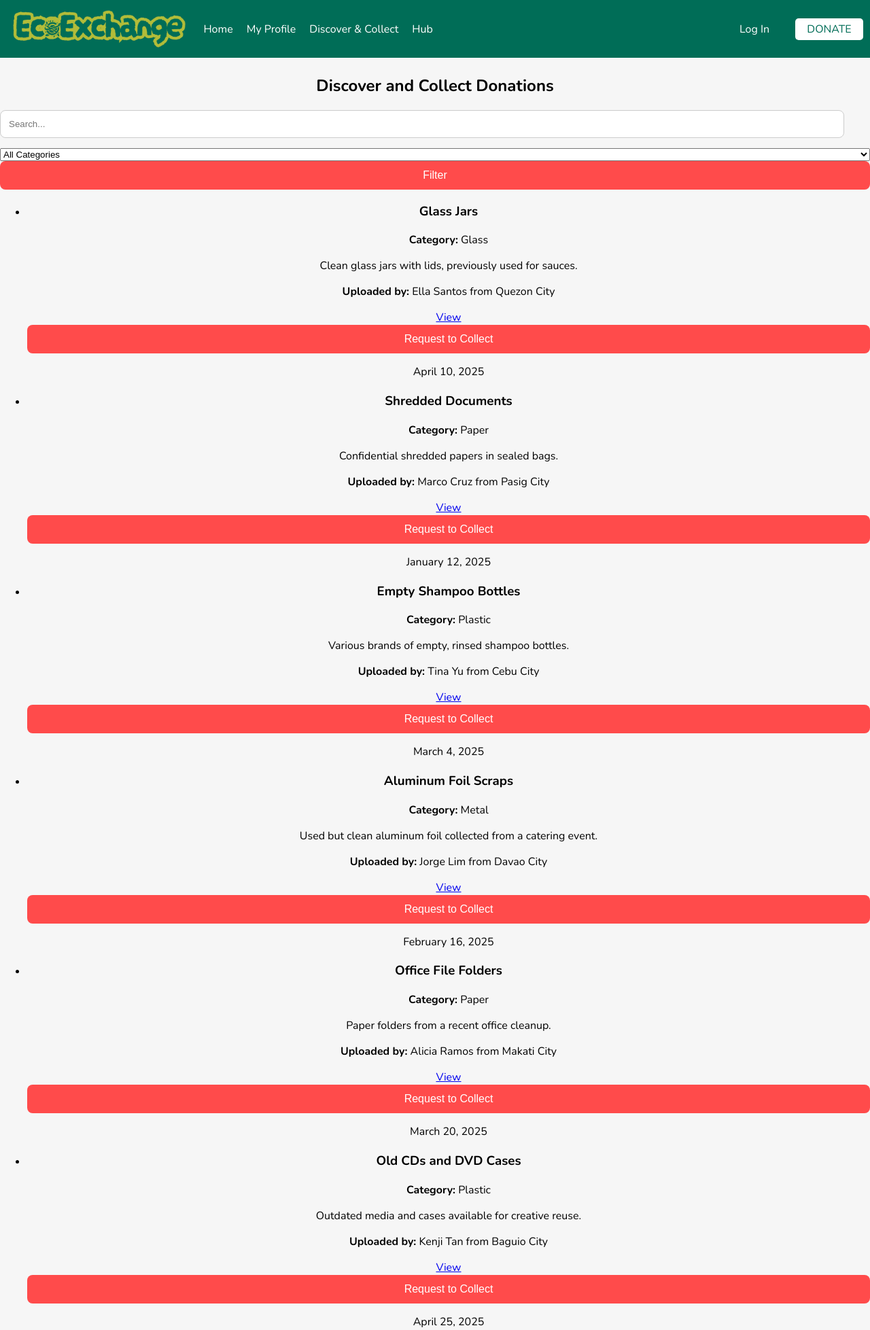
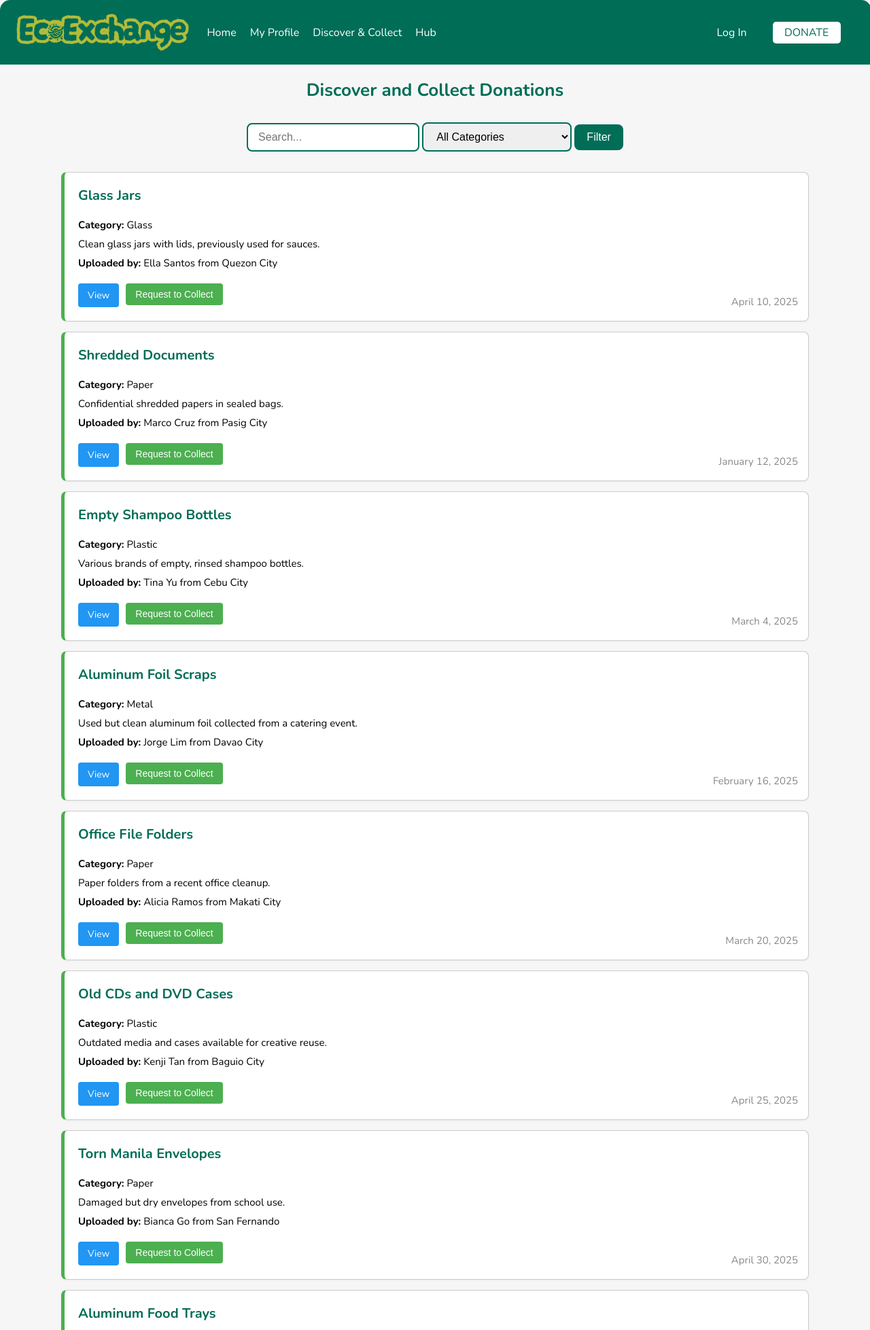
Before and after one commit to reneedlstrns/ecoex, a Flask app: page /discover in a window 1280 px wide. Shown: the top 1957 px of the page at 68% size. Run offline with Flask 3, Linux system fonts and the light colour scheme.

Commit message:
Ivy Commit
Added my code: connections, impact, discover. Debug and added my CSS.

```diff
--- a/static/styles.css
+++ b/static/styles.css
@@ -5,7 +5,7 @@ body {
     padding: 0;
     text-align: center;
     padding-bottom: 0px;
-    padding-top: 90px;
+    padding-top: 95px;
     overflow-x: hidden;
     height: 100%;
     min-height: 100vh;
@@ -20,13 +20,15 @@ header {
     display: flex;
     align-items: center;
     justify-content: space-between;
-    width: 100%;
-    padding: 15px;
+    width: 97%;
+    padding: 20px;
     position: fixed;
     top: 0;
     left: 0;
     z-index: 100;
     background-color: #006d57;
+    border-top-left-radius: 15px;
+    border-top-right-radius: 15px;
     overflow: hidden;
 }
 
@@ -272,16 +274,15 @@ footer {
 
 
 .content-container {
-    width: 260px;
-    display: flex;
-    flex-direction: column;
-    justify-content: center;
-    align-items: center;
-    text-align: center;
+    width: 100%;
+    max-width: 1200px; /* Optional: cap the width for readability */
+    margin-left: 200px; /* So it doesn’t overlap with the sidebar */
     padding: 40px;
     border-radius: 10px;
     height: fit-content;
-    margin-left: 20px;
+    display: flex;
+    flex-direction: column;
+    align-items: stretch;
 }
 
 
@@ -293,7 +294,7 @@ footer {
     display: block;
 }
 
-/* Modal Overlay */
+/* Donation form */
 .modal {
     display: none; /* Hidden by default */
     position: fixed;
@@ -303,75 +304,301 @@ footer {
     width: 100%;
     height: 100%;
     background-color: rgba(0, 0, 0, 0.5);
-    opacity: 0; /* Initially invisible */
-    transition: opacity 0.4s ease-in-out; /* Smooth fade-in effect */
-    overflow-y: auto;
 }
 
-/* Modal Content */
 .modal-content {
     background: white;
-    padding: 30px;
-    width: 40%;
+    padding: 20px;
+    width: 50%;
     margin: 10% auto;
-    border-radius: 15px;
-    box-shadow: 0px 6px 8px rgba(0, 0, 0, 0.15);
-    text-align: center;
-    transform: translateY(-30px); /* Start slightly above */
-    transition: transform 0.4s ease-in-out, opacity 0.4s ease-in-out;
+    border-radius: 10px;
+    box-shadow: 0px 4px 6px rgba(0, 0, 0, 0.1);
 }
 
-/* Active Modal */
-.modal.show {
-    display: block;
-    opacity: 1; /* Become visible */
-    transform: translateY(0); /* Move to normal position */
-}
-
-/* Close Button */
 .close {
     float: right;
     font-size: 24px;
     cursor: pointer;
 }
-
-/* Headings */
-h2 {
-    margin-bottom: 20px;
-    font-family: "Nunito", sans-serif;
+/* Connections Section */
+.request-list {
+    list-style-type: none; /* Removes the bullets from the list items */
+    padding: 0; /* Removes default padding from the list */
+    margin: 0; /* Removes default margin from the list */
 }
 
-/* Form Elements */
-form {
-    display: flex;
-    flex-direction: column;
+.request-card {
+    background-color: #ffffff;
+    border: 1px solid #cccccc;
+    border-left: 5px solid #4CAF50;
+    border-radius: 8px;
+    padding: 15px 20px;
+    margin-bottom: 15px;
+    text-align: left;
+    transition: box-shadow 0.3s ease;
+    width: 100%;
+    box-sizing: border-box;
+    box-shadow: 0px 1px 3px rgba(0, 0, 0, 0.05);
 }
 
-/* Labels */
-label {
-    margin-top: 5px;
-    display: block;
+.request-card:hover {
+    box-shadow: 0px 4px 12px rgba(0, 0, 0, 0.1);
+}
+
+.request-card p {
+    font-size: 16px;
+    margin: 0 0 6px 0;
+}
+
+.request-card small {
+    color: #888;
+    font-size: 13px;
+}
+
+.request-actions {
+    margin-top: 10px;
+}
+
+.request-actions button {
+    margin-right: 10px;
+    padding: 6px 14px;
+    border: none;
+    border-radius: 4px;
+    font-size: 14px;
+    cursor: pointer;
+    transition: background-color 0.2s ease;
+}
+
+/* Button Colors */
+.request-actions button:nth-child(1) {
+    background-color: #2196F3; /* View */
+    color: white;
+}
+
+.request-actions button:nth-child(2) {
+    background-color: #f44336; /* Deny */
+    color: white;
+}
+
+.request-actions button:nth-child(3) {
+    background-color: #4CAF50; /* Confirm */
+    color: white;
+}
+
+.request-actions button:hover {
+    opacity: 0.9;
+}
+/* Page Title Styling */
+.page-title {
+    margin-top: 0;
+    margin-bottom: 20px;
+    font-size: 24px;
+    font-weight: bold;
+    color: #006d57;
+    text-align: left;
+    width: 100%;
+}
+
+#button-danger {
+    background-color: #f44336;
+    color: white;
+    border: none;
+    padding: 6px 14px;
+    border-radius: 4px;
+    font-size: 14px;
+    cursor: pointer;
+    transition: background-color 0.2s ease;
+}
+
+#button-danger:hover {
+    background-color: #d32f2f;
+}
+
+/* Discover Page Styles */
+
+.donation-section {
+    width: 100%;
+    max-width: 1100px;
+    margin: 0 auto;
+    padding: 20px;
+}
+
+/* Page Title Alignment */
+.donation-section .page-title {
+    text-align: center;
+    margin-bottom: 30px;
+    font-size: 26px;
+}
+
+/* Search and Filter Area */
+.donation-search {
+    margin-bottom: 30px;
+    display: flex;
+    flex-wrap: wrap;
+    gap: 12px;
+    justify-content: center;
+}
+
+.donation-search input[type="text"],
+.donation-search select {
+    padding: 10px 15px;
+    font-size: 16px;
+    border: 2px solid #006d57;
+    border-radius: 8px;
+    outline: none;
+    min-width: 220px;
+}
+
+.donation-search button {
+    background-color: #006d57;
+    color: white;
+    padding: 10px 18px;
+    font-size: 16px;
+    border: none;
+    border-radius: 8px;
+    cursor: pointer;
+    transition: background-color 0.3s ease;
+}
+
+.donation-search button:hover {
+    background-color: #004d40;
+}
+
+/* Donation List + Cards */
+.donation-list {
+    list-style-type: none;
+    padding: 0;
+    margin: 0;
+}
+
+.donation-card {
+    background-color: #fff;
+    border: 1px solid #ccc;
+    border-left: 5px solid #4CAF50;
+    border-radius: 10px;
+    padding: 20px;
+    margin-bottom: 20px;
+    box-shadow: 0px 1px 3px rgba(0, 0, 0, 0.05);
+    text-align: left;
+    transition: box-shadow 0.3s ease;
+}
+
+.donation-card:hover {
+    box-shadow: 0px 4px 12px rgba(0, 0, 0, 0.1);
+}
+
+.donation-card h3 {
+    margin-top: 0;
+    color: #006d57;
+    font-size: 20px;
+}
+
+.donation-card p {
+    margin: 8px 0;
+    font-size: 15px;
+}
+
+/* Collect Request Button */
+.request-btn {
+    background-color: #4CAF50;
+    color: white;
+    padding: 8px 14px;
+    border: none;
+    border-radius: 5px;
+    cursor: pointer;
+    margin-top: 10px;
+    transition: background-color 0.3s ease;
+}
+
+.request-btn:hover {
+    background-color: #45a049;
+}
+/*Impact Conversion Edit button*/
+
+#edit-button {
+    background-color: #f49536;
+    color: white;
+    border: none;
+    padding: 6px 14px;
+    border-radius: 4px;
+    font-size: 14px;
+    cursor: pointer;
+    transition: background-color 0.2s ease;
+}
+
+#edit-button:hover {
+    background-color: #d39f2f;
+}
+/*Discover and Collect View and Back Button*/
+.view-btn {
+    display: inline-block;
+    background-color: #2196F3;
+    color: white;
+    padding: 8px 14px;
+    border: none;
+    border-radius: 4px;
+    text-decoration: none;
+    margin-top: 10px;
+}
+
+.view-btn:hover {
+    background-color: #1976D2;
+}
+
+.back-btn {
+    display: inline-block;
+    margin-top: 20px;
+    color: #006d57;
+    text-decoration: none;
+    font-weight: bold;
+}
+.donation-actions {
+    display: flex;
+    gap: 10px;
+    margin-top: 10px;
+}
+
+.request-btn, .view-btn {
+    padding: 8px 14px;
+    border: none;
+    border-radius: 4px;
+    cursor: pointer;
+    text-decoration: none;
+    font-size: 14px;
+}
+
+.request-btn {
+    background-color: #4CAF50;
+    color: white;
+}
+
+.request-btn:hover {
+    background-color: #45a049;
+}
+
+.view-btn {
+    background-color: #2196F3;
+    color: white;
+}
+
+.view-btn:hover {
+    background-color: #1976D2;
+}
+/*Discover and Collect Date*/
+.donation-card {
+    position: relative;
+    background-color: #fff;
+    border-radius: 8px;
+    padding: 20px;
+    margin-bottom: 15px;
+    box-shadow: 0px 1px 3px rgba(0, 0, 0, 0.05);
     text-align: left;
 }
 
-/* Input & Textarea */
-input, textarea {
-    width: 95%;
-    padding: 12px;
-    margin-bottom: 15px;
-    border: 1px solid #ccc;
-    border-radius: 8px;
-    alignment: center;
+.post-date {
+    font-size: 13px;
+    color: #888;
+    position: absolute;
+    bottom: 10px;
+    right: 15px;
 }
-
-/* Submit Button */
-button {
-    background-color: #ff4b4b;
-    color: white;
-    padding: 12px 24px;
-    border: none;
-    border-radius: 8px;
-    font-size: 1rem;
-    cursor: pointer;
-    transition: background-color 0.3s ease-in-out; /* Smooth hover effect */
-}
--- a/templates/view_conversion.html
+++ b/templates/view_conversion.html
@@ -19,7 +19,7 @@
                 </span>
             </div>
             <ul class="sidebar-menu">
-                <li><a href="{{ url_for('profile') }}">Edit Profile</a></li>
+                <li><a href="{{ url_for('edit_profile') }}">Edit Profile</a></li>
                 <li><a href="{{ url_for('donations') }}">Donations</a></li>
                 <li><a href="{{ url_for('collections') }}">Collections</a></li>
                 <li><a href="{{ url_for('impact') }}" class="active">Impact</a></li>
--- a/templates/view_request.html
+++ b/templates/view_request.html
@@ -19,7 +19,7 @@
                 </span>
             </div>
             <ul class="sidebar-menu">
-                <li><a href="{{ url_for('profile') }}">Edit Profile</a></li>
+                <li><a href="{{ url_for('edit_profile') }}">Edit Profile</a></li>
                 <li><a href="{{ url_for('donations') }}">Donations</a></li>
                 <li><a href="{{ url_for('collections') }}">Collections</a></li>
                 <li><a href="{{ url_for('impact') }}">Impact</a></li>
```
